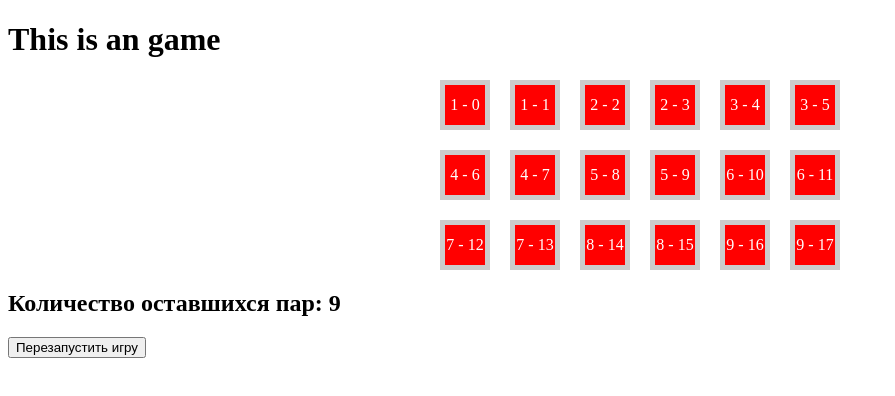
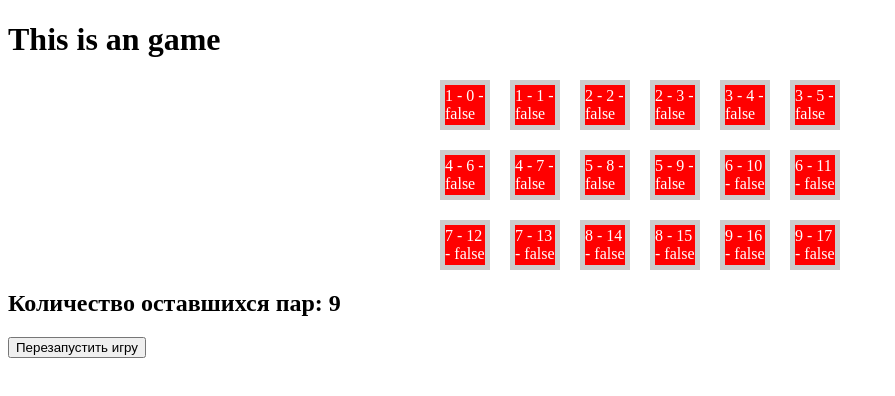
Before and after one commit to Ann-Fox/memory-game-vue, a Vue app: page /about in a window 1280 px wide. Shown: the top 396 px of the page, without its empty margins (0-895 px from the left). Built offline with nearby package versions, Linux system fonts and the light colour scheme.

Commit message:
fix: пользователь не может нажать на одну и туже карту

```diff
--- a/src/components/Card.vue
+++ b/src/components/Card.vue
@@ -1,6 +1,6 @@
 <template>
     <div class="card" @click="selectCard">
-        <div v-if="visible" class="card-face is-front">{{ value }} - {{ position }}</div>
+        <div v-if="visible" class="card-face is-front">{{ value }} - {{ position }} - {{ matched }}</div>
         <div v-else class="card-face is-back">back</div>
     </div>
 </template>
--- a/src/views/AboutView.vue
+++ b/src/views/AboutView.vue
@@ -90,12 +90,16 @@ const flipCard = payload => {
   cardList.value[payload.position].visible = true
 
   if (userSelection.value[0]) {
-    userSelection.value[1] = payload
+    if (userSelection.value[0].position === payload.position && userSelection.value[0].faceValue === payload.faceValue) {
+      return userSelection;
+    } else {
+      userSelection.value[1] = payload
+    }
   } else {
     userSelection.value[0] = payload
   }
-  return userSelection
 }
+
 console.log(userSelection);
 
 watch(userSelection, currentValue => {
```
